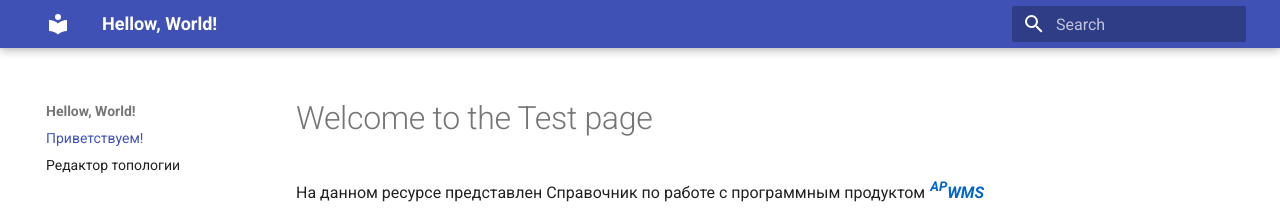
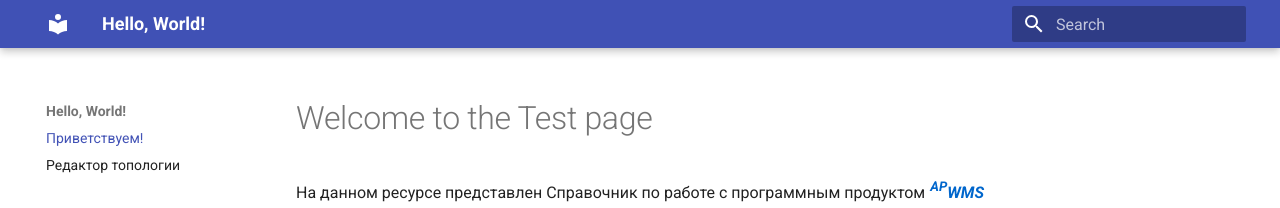
Before and after one commit to Vaiman-Evira/mkdocs-april2025, an MkDocs documentation site: the page built from docs/index.md, in a window 1280 px wide. Shown: the top 208 px of the page. Built offline with MkDocs 1.6.1 and Material for MkDocs 9.7.7, drawn with Linux system fonts in a browser that asks for light colours.

Commit message:
Update mkdocs.yml

```diff
--- a/mkdocs.yml
+++ b/mkdocs.yml
@@ -1,4 +1,4 @@
-site_name: Hellow, World!
+site_name: Hello, World!
 site_description: Homework №4
 theme: material
 
```
